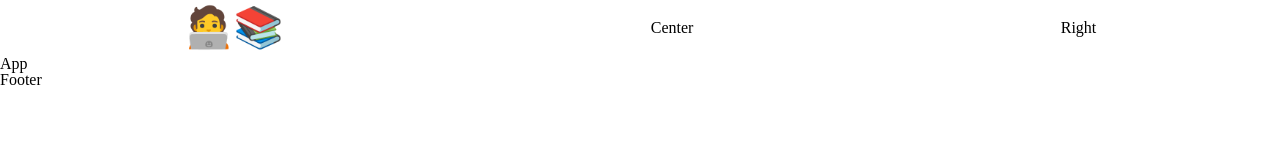
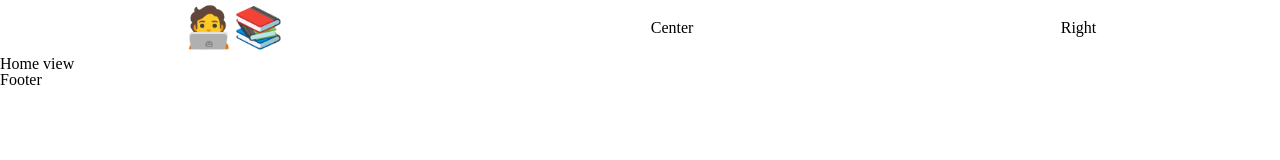
Before and after one commit to mateuszsplawski/deskbook, a React (Create React App) app: page / in a window 1280 px wide. Shown: the top 160 px of the page. Built offline with nearby package versions, Linux system fonts and the light colour scheme.

Commit message:
feat: Setup client side routing

```diff
--- a/src/app/App.component.tsx
+++ b/src/app/App.component.tsx
@@ -1,11 +1,14 @@
+import { GlobalStyles } from "../lib/ui-kit/components/GlobalStyles/GlobalStyles.component";
+import { Router } from "./routes/Router.component";
 import { Layout } from "../lib/ui-kit";
-import { GlobalStyles } from "../lib/ui-kit/components/GlobalStyles/GlobalStyles.component";
 
 export const App = () => {
   return (
     <>
       <GlobalStyles />
-      <Layout>App</Layout>
+      <Layout>
+        <Router />
+      </Layout>
     </>
   );
 };
--- /dev/null
+++ b/src/app/routes/Router.component.tsx
@@ -0,0 +1,22 @@
+import {
+  BrowserRouter as RouterWrapper,
+  Route,
+  Routes,
+} from "react-router-dom";
+import { Login } from "../pages/Login/Login.component";
+import { Register } from "../pages/Register/Register.component";
+import { ResetPassword } from "../pages/ResetPassword/ResetPassword.component";
+import { AppRoutes } from "./Routes";
+
+export const Router = () => {
+  return (
+    <RouterWrapper>
+      <Routes>
+        <Route path={AppRoutes.HOME} element={<h1>Home view</h1>} />
+        <Route path={AppRoutes.LOGIN} element={<Login />} />
+        <Route path={AppRoutes.REGISTER} element={<Register />} />
+        <Route path={AppRoutes.RESET_PASSWORD} element={<ResetPassword />} />
+      </Routes>
+    </RouterWrapper>
+  );
+};
--- /dev/null
+++ b/src/app/routes/Routes.ts
@@ -0,0 +1,6 @@
+export enum AppRoutes {
+  HOME = "/",
+  LOGIN = "/login",
+  REGISTER = "/register",
+  RESET_PASSWORD = "/reset-password",
+}
```
